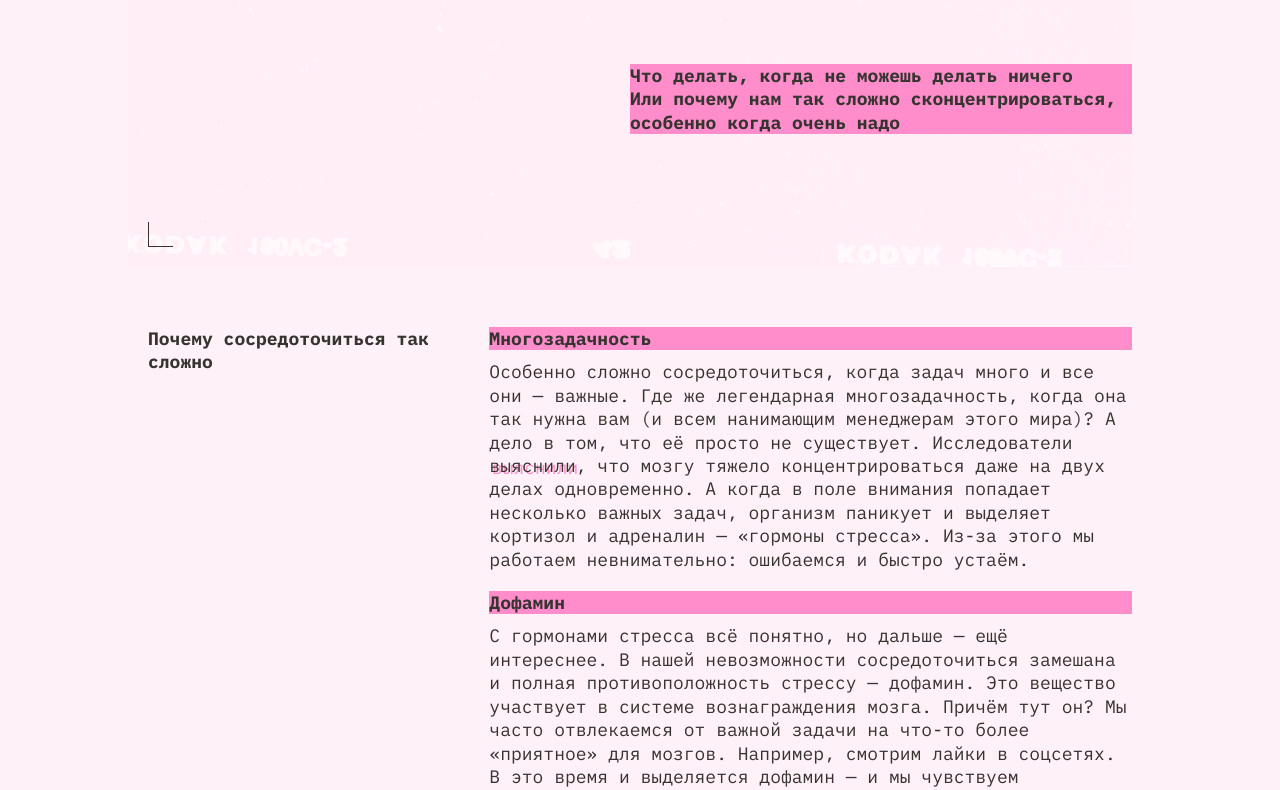
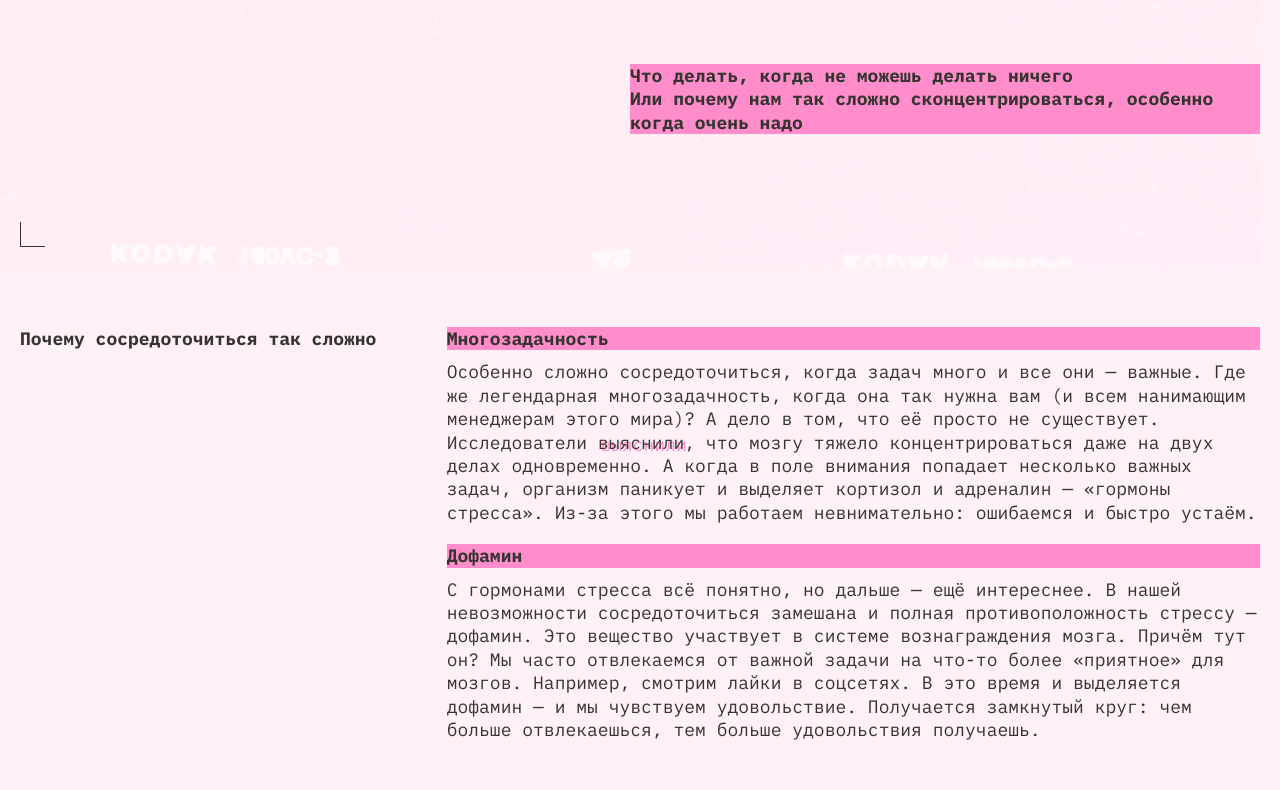
Before and after one commit to effettoinduttivo/slozhno-sosredotochitsya, a plain HTML site: page index.html in a window 1280 px wide. Shown: the part 521-1311 px from the top of the page. Drawn offline with Linux system fonts and the light colour scheme.

Commit message:
убрала лишнее

```diff
--- a/styles/style.css
+++ b/styles/style.css
@@ -1,7 +1,6 @@
 /* Основные стили проекта. Это стили для темы, которую вы верстаете первой. */
 
 .page {
-  inline-size: 1024px;
   padding: 0 10px;
   background-color: var(--bg-color, #000028);
   /* сохраните в разметке и стилях класс page. На его основе работает скрипт. */
```
